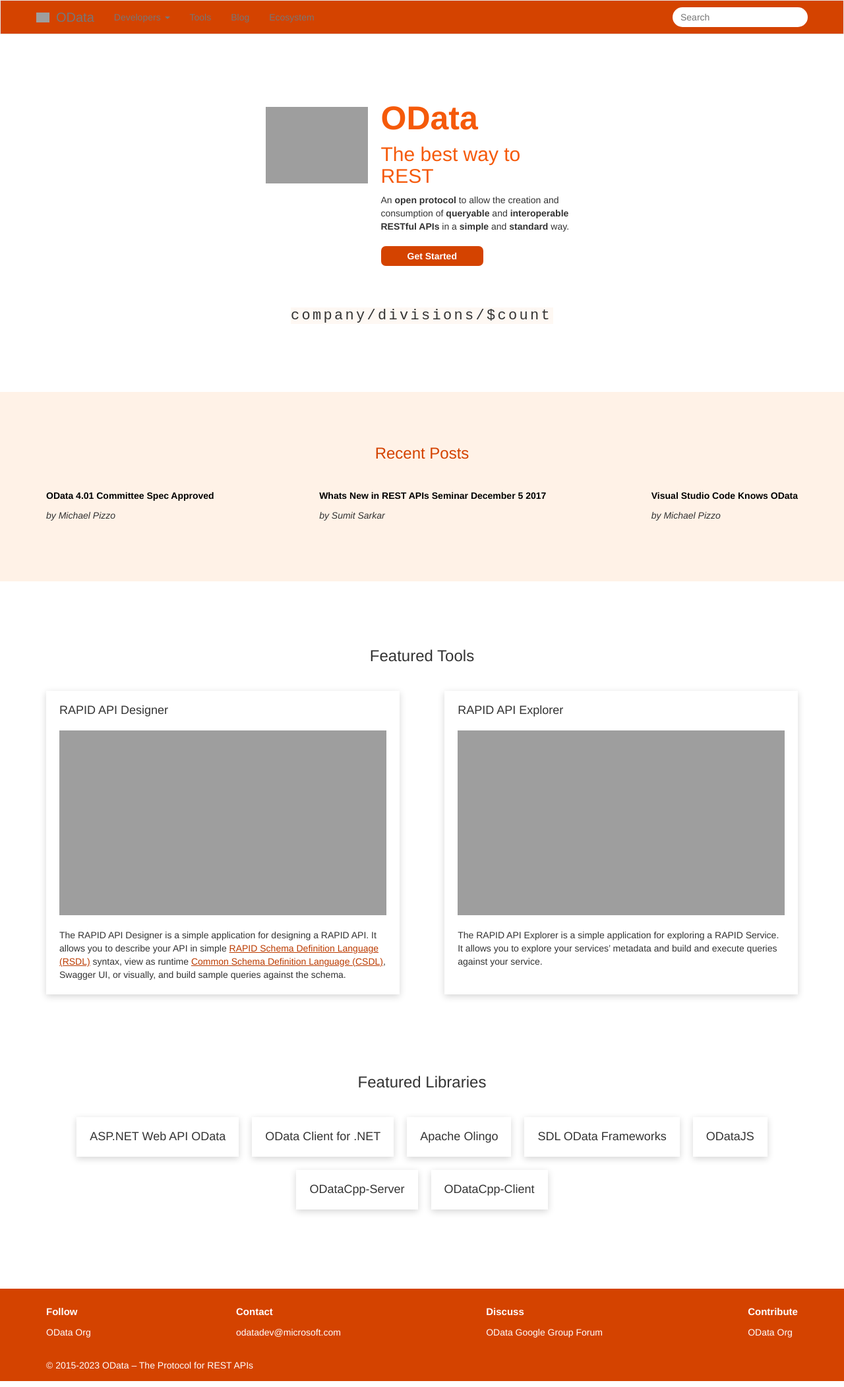
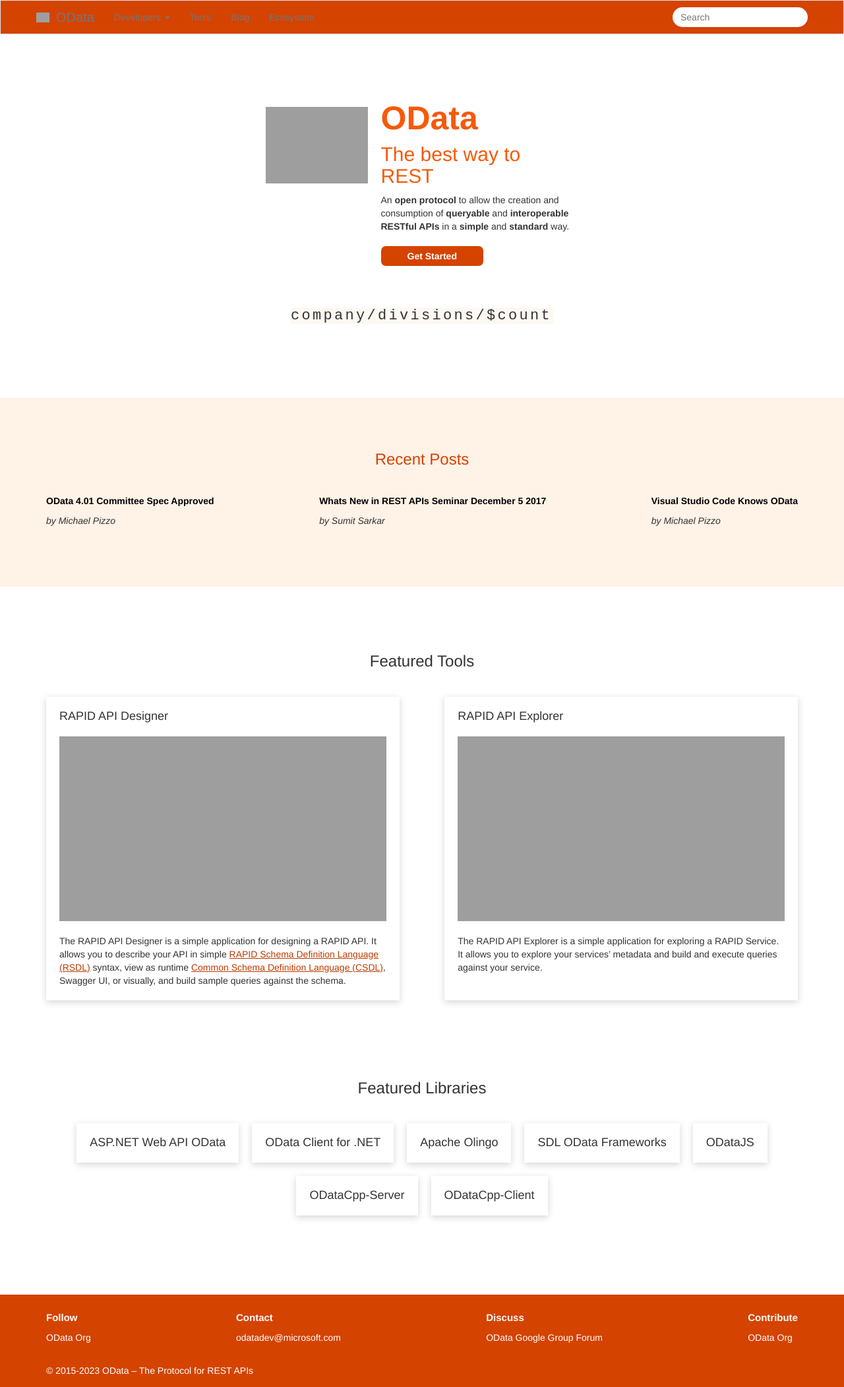
Before and after one commit to OData/odataorg.github.io, a Jekyll site: the page built from index.html, in a window 1280 px wide. Shown: the whole page at 66% size. Built offline with Jekyll 4.4.1, drawn with Linux system fonts in a browser that asks for light colours; nearby versions of some CDN libraries; library files that are not in the unit come from our copies; a style sheet for code colours, icons or effects is not loaded.

Commit message:
fixed height of typing animation

```diff
--- a/public/css/site.css
+++ b/public/css/site.css
@@ -433,6 +433,10 @@
     }
 }
 
+.typing-animation {
+    height: 4rem;
+}
+
 .typing-animation span {
     font-family: monospace;
     letter-spacing: .15em;
```
